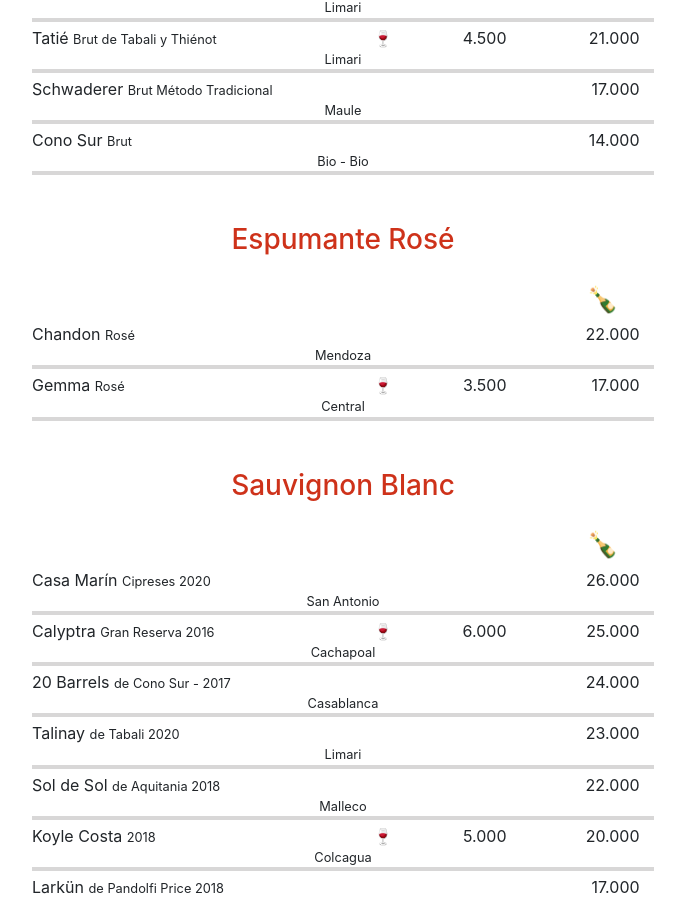
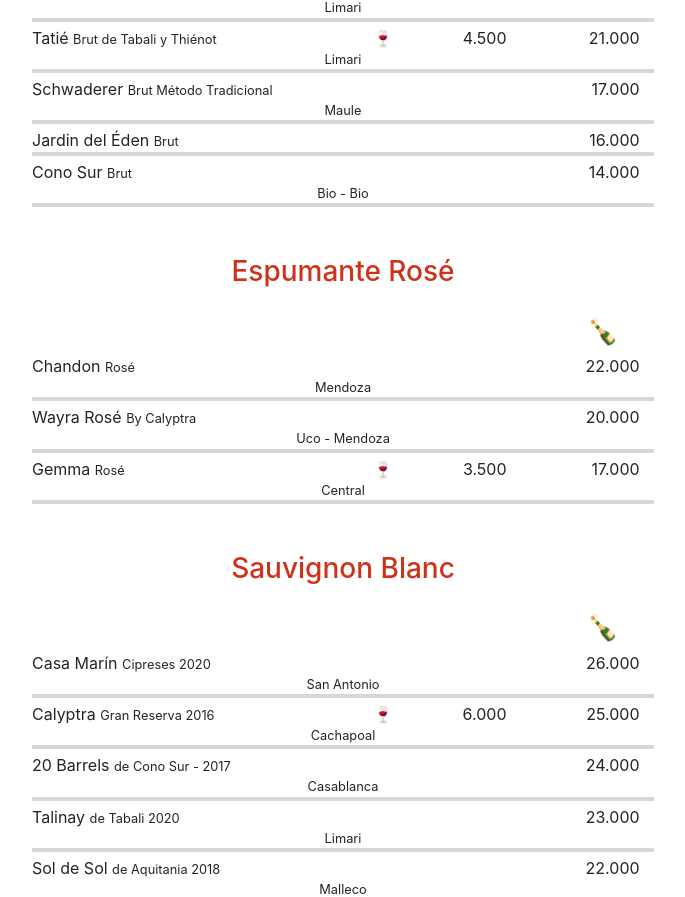
Before and after one commit to durbonca/Menu-QR-Google-sheet, a React (Create React App) app: page /Wine in a window 1280 px wide. Shown: the part 1315-2212 px from the top of the page, without its empty margins (297-982 px from the left). Built offline with nearby package versions, Linux system fonts and the light colour scheme.

Commit message:
Update dataWine.js

```diff
--- a/src/data/dataWine.js
+++ b/src/data/dataWine.js
@@ -26,7 +26,8 @@ const dataWine = [{
             { id: 31, name: 'Tatié', description: 'Brut de Tabali  y Thiénot', country: 'Limari', price: '4.500', price2: '21.000' },
             /* { id: 4, name: 'Fervor', description: 'Brut de Casa Silva', country: 'Colchagua', price: '', price2: '20.000' }, */
             { id: 5, name: 'Schwaderer', description: 'Brut Método Tradicional', country: 'Maule', price: '', price2: '17.000' },
-            { id: 5, name: 'Cono Sur', description: 'Brut', country: 'Bio - Bio', price: '', price2: '14.000' },
+            { id: 7, name: 'Jardin del Éden', description: 'Brut', country: '', price: '', price2: '16.000' },
+            { id: 6, name: 'Cono Sur', description: 'Brut', country: 'Bio - Bio', price: '', price2: '14.000' },
         ]
     }, {
         title: 'Espumante Rosé',
@@ -34,6 +35,7 @@ const dataWine = [{
         products: [
             { id: 1, name: 'Chandon', description: 'Rosé', country: 'Mendoza', price: '', price2: '22.000' },
             /* { id: 2, name: 'Salentein', description: 'Rosé', country: 'Uco Arg.', price: '', price2: '19.000' }, */
+            { id: 2, name: 'Wayra Rosé', description: 'By Calyptra', country: 'Uco - Mendoza', price: '', price2: '20.000' },
             { id: 3, name: 'Gemma', description: 'Rosé', country: 'Central', price: '3.500', price2: '17.000' },
         ]
     }, {
```
